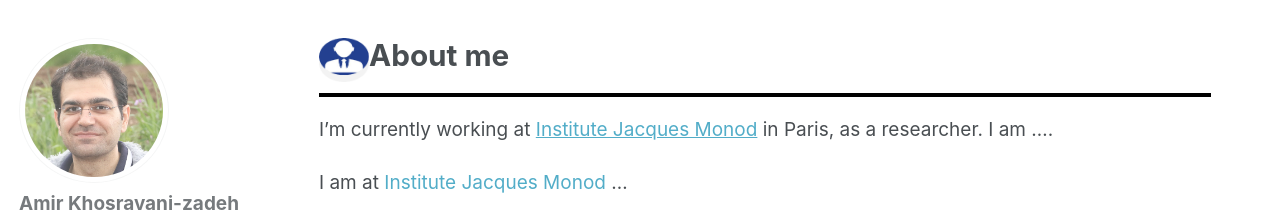
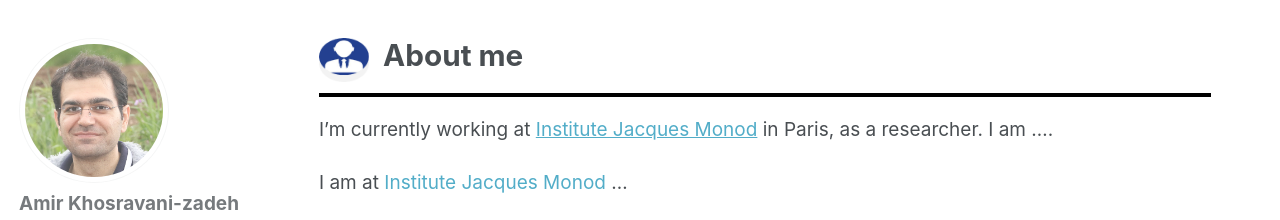
Before and after one commit to amir-khosravanizadeh/amir-khosravanizadeh.github.io, a Jekyll site: the page built from index.md, in a window 1280 px wide. Shown: the part 337-557 px from the top of the page. Built offline with Jekyll 4.4.1, drawn with Linux system fonts in a browser that asks for light colours; nearby versions of some CDN libraries; some web fonts are replaced.

Commit message:
Update index.md

```diff
--- a/index.md
+++ b/index.md
@@ -8,7 +8,7 @@ header:
   overlay_filter: 0.5 # same as adding an opacity of 0.5 to a black background
 ---
 
-<h1><img align="left" width="50" height="50" src="drawing.svg" />   About me </h1>
+<h1><img align="left" width="50" height="50" src="drawing.svg" /> &nbsp; About me </h1>
 <hr style="border:2px solid black">
 I'm currently working at [Institute Jacques Monod](https://www.ijm.fr/) in Paris, as a researcher. I am ....
 
```
